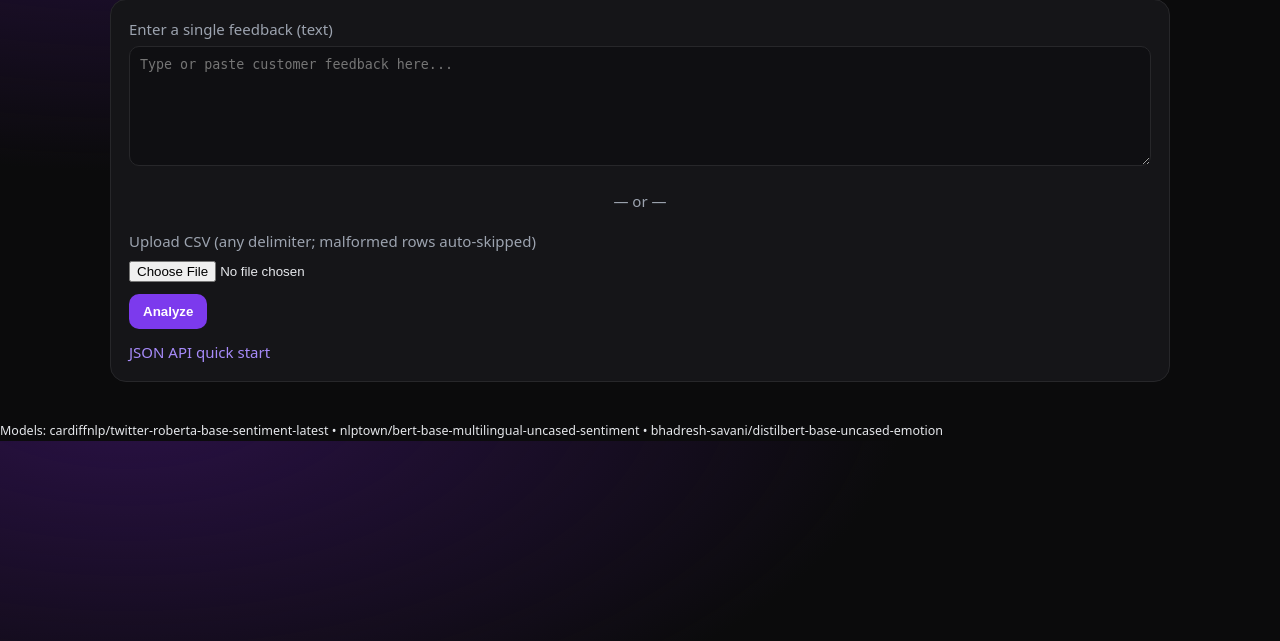
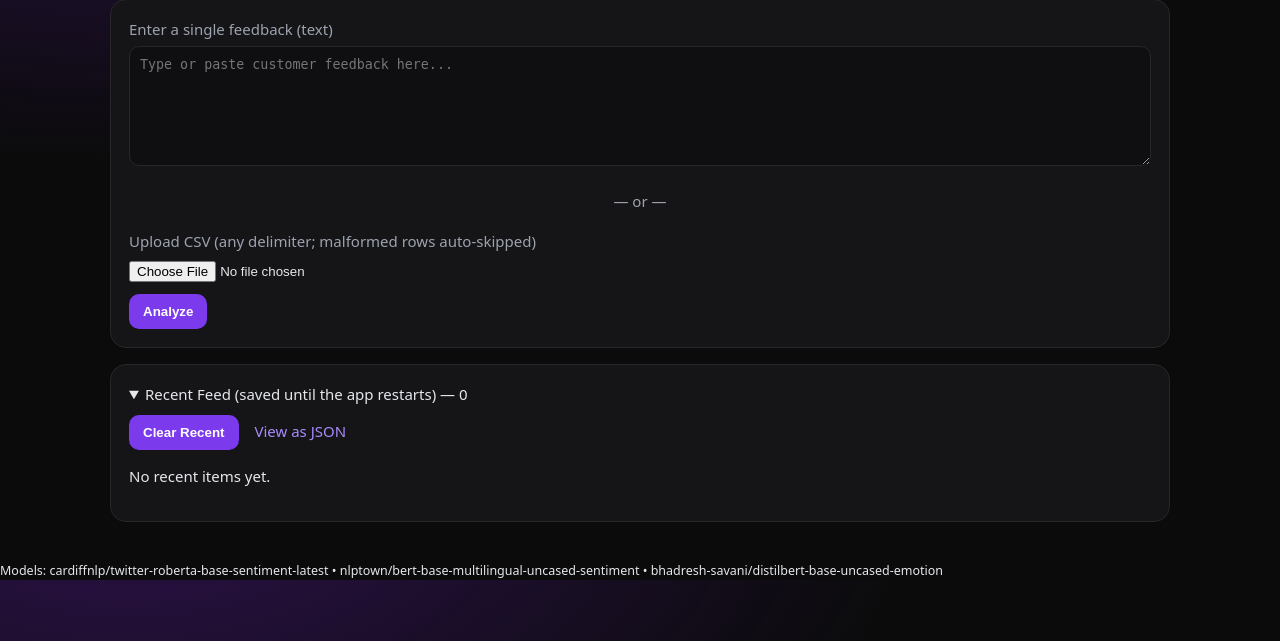
Before and after one commit to Pepperjack-svg/Sentiment-Analysis, a Flask app: page / in a window 1280 px wide. Shown: the part 159-800 px from the top of the page. Run offline with Flask 3, Linux system fonts and the light colour scheme.

Commit message:
feat: recent feed; emotion gating; CSV parse fix

```diff
--- a/app.py
+++ b/app.py
@@ -1,10 +1,12 @@
 import os
 os.environ.setdefault("TOKENIZERS_PARALLELISM", "false")
 
-from flask import Flask, request, render_template, jsonify
+from flask import Flask, request, render_template, jsonify, redirect, url_for
 from transformers import pipeline
 import pandas as pd
-import io, csv, re
+import io, csv, re, threading
+from collections import deque
+from datetime import datetime
 from typing import List, Tuple, Optional
 
 app = Flask(__name__)
@@ -47,6 +49,42 @@ def get_pipes():
         )
     return _pipes
 
+# ===== In-memory Recent Feed (lives until the process stops) =====
+_RECENT_LOCK = threading.Lock()
+_RECENT = deque(maxlen=500)  # keep up to 500 latest items
+
+def _truncate(s: str, n: int = 280) -> str:
+    return s if len(s) <= n else s[:n-1] + "…"
+
+def add_to_recent(items: List[dict]):
+    """
+    Store each analyzed record with a timestamp.
+    Newest first.
+    """
+    now_iso = datetime.now().isoformat(timespec="seconds")
+    with _RECENT_LOCK:
+        for r in items:
+            _RECENT.appendleft({
+                "ts": now_iso,
+                "text": _truncate(r["text"], 280),
+                "sentiment": r["sentiment"],
+                "sentiment_score": r["sentiment_score"],
+                "rating_stars": r["rating_stars"],
+                "stars_display": r["stars_display"],
+                "emotion": r["emotion"],
+                "emotion_label": r["emotion_label"],
+                "emotion_score": r["emotion_score"],
+                "emotion_emoji": r["emotion_emoji"],
+            })
+
+def snapshot_recent(limit: int = 50) -> List[dict]:
+    with _RECENT_LOCK:
+        return list(list(_RECENT)[:max(0, min(limit, len(_RECENT)))])
+
+def clear_recent():
+    with _RECENT_LOCK:
+        _RECENT.clear()
+
 # ----- Helpers -----
 def clean_text(s) -> str:
     if s is None:
@@ -70,14 +108,10 @@ def _sniff_delim(sample: str) -> str:
         return ","
 
 def _read_csv_attempts(text: str, sep: str) -> Optional[pd.DataFrame]:
-    """
-    Try several tolerant parses for nasty CSVs. Returns DataFrame or None.
-    """
     attempts = [
         dict(sep=sep, engine="python", on_bad_lines="skip"),
         dict(sep=sep, engine="python", on_bad_lines="skip", quoting=csv.QUOTE_MINIMAL),
         dict(sep=sep, engine="python", on_bad_lines="skip", quoting=csv.QUOTE_NONE, escapechar="\\"),
-        # headerless fallback
         dict(sep=sep, engine="python", on_bad_lines="skip", header=None),
         dict(sep=sep, engine="python", on_bad_lines="skip", header=None, quoting=csv.QUOTE_NONE, escapechar="\\"),
     ]
@@ -91,41 +125,32 @@ def _read_csv_attempts(text: str, sep: str) -> Optional[pd.DataFrame]:
     return None
 
 def read_csv_flex(file_storage) -> Tuple[List[str], str]:
-    """
-    Robust CSV reader:
-      - tries encodings
-      - sniffs delimiter
-      - parses with tolerant options, skipping bad lines
-      - chooses 'text' column else first text-like column else first column
-      - drops empties
-    Returns (texts, error_message). error_message is None if OK.
-    """
     try:
         raw = file_storage.read()
         if not raw:
             return [], "Uploaded file is empty."
 
-        text, enc = _decode_best(raw)
+        text, _enc = _decode_best(raw)
         sample = text[:20000]
         primary_sep = _sniff_delim(sample)
 
-        # Try primary sep first, then other common seps
         for sep in [primary_sep, ",", ";", "\t", "|"]:
             df = _read_csv_attempts(text, sep)
             if df is None or df.empty:
                 continue
 
             # Normalize headers when available
-            if df.columns.dtype == "object":
+            try:
                 norm_cols = [str(c).strip().lower() for c in df.columns]
                 df.columns = norm_cols
+            except Exception:
+                pass
 
             # Select column
             col = None
-            if "text" in df.columns:
+            if "text" in getattr(df, "columns", []):
                 col = "text"
             else:
-                # Pick first object-like column
                 for c in df.columns:
                     if df[c].dtype == object:
                         col = c
@@ -149,7 +174,6 @@ def normalize_sentiment_label(lbl: str) -> str:
         return "Neutral"
     low = lbl.lower()
     if low.startswith("label_"):
-        # twitter-roberta legacy: LABEL_0,1,2 -> neg,neu,pos
         mapping = {"0": "Negative", "1": "Neutral", "2": "Positive"}
         return mapping.get(low.split("_")[-1], "Neutral")
     if "neg" in low:
@@ -165,18 +189,9 @@ def stars_from_label(label: str) -> Optional[int]:
     return int(m.group(1)) if m else None
 
 def choose_consistent_emotion(emo_dist: dict, sentiment: str, stars: Optional[int]):
-    """
-    Pick a final emotion consistent with overall polarity vote from:
-      - sentiment (pos/neu/neg)
-      - star rating (>=4 => pos, <=2 => neg)
-    If the top raw emotion already agrees, keep it; else switch to the best in the agreed set.
-    Returns: (final_label, final_prob, sorted_list)
-    """
-    # Sort raw emotions by prob
     sorted_items = sorted(emo_dist.items(), key=lambda kv: kv[1], reverse=True)
     raw_top, raw_p = sorted_items[0]
 
-    # Vote polarity
     votes = 0
     if sentiment == "Positive":
         votes += 1
@@ -197,31 +212,26 @@ def choose_consistent_emotion(emo_dist: dict, sentiment: str, stars: Optional[in
     if preferred and raw_top not in preferred:
         for lbl, prob in sorted_items:
             if lbl in preferred:
-                return lbl, prob, sorted_items  # switched for consistency
-    return raw_top, raw_p, sorted_items  # keep raw top
+                return lbl, prob, sorted_items
+    return raw_top, raw_p, sorted_items
 
 def analyze_many(texts: List[str]) -> List[dict]:
     pipes = get_pipes()
 
-    # Batch
     sent_out = pipes["sentiment"](texts)
     rating_out = pipes["rating"](texts)
     emo_out = pipes["emotion"](texts)
 
     results = []
     for i, t in enumerate(texts):
-        # Sentiment
         s_label = normalize_sentiment_label(sent_out[i]["label"])
         s_score = float(sent_out[i]["score"])
 
-        # Rating
         r_label = rating_out[i]["label"]
         stars = stars_from_label(r_label)
 
-        # Emotions
-        raw_list = emo_out[i]  # list[{'label':..,'score':..}]
+        raw_list = emo_out[i]
         dist = {d["label"].lower(): float(d["score"]) for d in raw_list}
-        # Ensure all six labels exist
         for k in EMOTION_LABELS:
             dist.setdefault(k, 0.0)
 
@@ -238,15 +248,17 @@ def analyze_many(texts: List[str]) -> List[dict]:
             "emotion_label": final_lbl.capitalize(),
             "emotion_score": round(final_p, 4),
             "emotion_emoji": EMOTION_EMOJI.get(final_lbl, "🎯"),
-           # "emotion_top3": [(lbl, round(prob, 4)) for lbl, prob in top3],
-           # "emotion_dist": {k: round(dist[k], 4) for k in EMOTION_LABELS},
+            #"emotion_top3": [(lbl, round(prob, 4)) for lbl, prob in top3],
+            #"emotion_dist": {k: round(dist[k], 4) for k in EMOTION_LABELS},
         })
     return results
 
 # ----- Routes -----
 @app.route("/", methods=["GET"])
 def index():
-    return render_template("index.html")
+    # show recent feed (first page view)
+    recent = snapshot_recent(limit=20)
+    return render_template("index.html", results=None, messages=[], recent=recent)
 
 @app.route("/analyze", methods=["POST"])
 def analyze():
@@ -270,14 +282,18 @@ def analyze():
     texts = [t for t in texts if t]
     if not texts:
         messages.append("Please enter text or upload a CSV containing a usable text column.")
-        return render_template("index.html", results=[], messages=messages)
+        recent = snapshot_recent(limit=20)
+        return render_template("index.html", results=[], messages=messages, recent=recent)
 
     try:
         results = analyze_many(texts)
+        # Save to recent feed
+        add_to_recent(results)
     except Exception as e:
         messages.append(f"Failed to analyze: {e}")
 
-    return render_template("index.html", results=results, messages=messages)
+    recent = snapshot_recent(limit=20)
+    return render_template("index.html", results=results, messages=messages, recent=recent)
 
 @app.route("/api/analyze", methods=["POST"])
 def api_analyze():
@@ -288,17 +304,35 @@ def api_analyze():
             if not texts:
                 return jsonify({"ok": False, "error": "No non-empty texts provided."}), 400
             out = analyze_many(texts)
+            add_to_recent(out)  # store API analyses too
             return jsonify({"ok": True, "count": len(out), "data": out})
         elif "text" in data:
             t = clean_text(data["text"])
             if not t:
                 return jsonify({"ok": False, "error": "Text is empty."}), 400
             out = analyze_many([t])[0]
+            add_to_recent([out])
             return jsonify({"ok": True, "data": out})
         else:
             return jsonify({"ok": False, "error": "Provide 'text' or 'texts' in JSON."}), 400
     except Exception as e:
         return jsonify({"ok": False, "error": str(e)}), 500
+
+@app.route("/api/recent", methods=["GET"])
+def api_recent():
+    try:
+        limit = int(request.args.get("limit", "50"))
+    except ValueError:
+        limit = 50
+    return jsonify({"ok": True, "data": snapshot_recent(limit=limit)})
+
+@app.route("/recent/clear", methods=["POST"])
+def recent_clear():
+    clear_recent()
+    # If called from the UI, redirect back home
+    if request.headers.get("Accept", "").startswith("text/html"):
+        return redirect(url_for("index"))
+    return jsonify({"ok": True, "message": "Recent feed cleared."})
 
 @app.route("/json", methods=["GET"])
 def json_hint():
--- a/templates/index.html
+++ b/templates/index.html
@@ -25,7 +25,7 @@
           <input type="file" name="file" accept=".csv"/>
         </div>
         <button class="btn" type="submit">Analyze</button>
-        <a class="link" href="/json" target="_blank">JSON API quick start</a>
+        <!--<a class="link" href="/json" target="_blank">JSON API quick start</a> -->
       </form>
 
       {% if messages %}
@@ -37,7 +37,7 @@
       {% endif %}
     </section>
 
-    {% if results %}
+    {% if results is not none and results %}
     <section class="card">
       <details open>
         <summary>Show Results ({{ results|length }})</summary>
@@ -82,6 +82,45 @@
       </details>
     </section>
     {% endif %}
+
+    <section class="card">
+      <details {% if not results %}open{% endif %}>
+        <summary>Recent Feed (saved until the app restarts) — {{ recent|length }}</summary>
+        <form action="/recent/clear" method="post" style="margin:10px 0;">
+          <button class="btn" type="submit">Clear Recent</button>
+          <a class="link" style="margin-left:12px;" href="/api/recent" target="_blank">View as JSON</a>
+        </form>
+        {% if recent and recent|length > 0 %}
+        <div class="table-wrap">
+          <table>
+            <thead>
+              <tr>
+                <th>Time</th>
+                <th>Text</th>
+                <th>Sentiment</th>
+                <th>Rating</th>
+                <th>Emotion</th>
+              </tr>
+            </thead>
+            <tbody>
+              {% for r in recent %}
+              <tr>
+                <td>{{ r.ts }}</td>
+                <td class="text-cell">{{ r.text }}</td>
+                <td><span class="pill">{{ r.sentiment }}</span> <small>({{ "%.0f"|format(r.sentiment_score*100) }}%)</small></td>
+                <td>{{ r.stars_display }} {% if r.rating_stars %}<small>({{ r.rating_stars }}/5)</small>{% endif %}</td>
+                <td><span class="pill emo">{{ r.emotion_emoji }} {{ r.emotion_label }}</span> <small>({{ "%.0f"|format(r.emotion_score*100) }}%)</small></td>
+              </tr>
+              {% endfor %}
+            </tbody>
+          </table>
+        </div>
+        {% else %}
+          <p class="muted">No recent items yet.</p>
+        {% endif %}
+      </details>
+    </section>
+
   </main>
 
   <footer>
```
